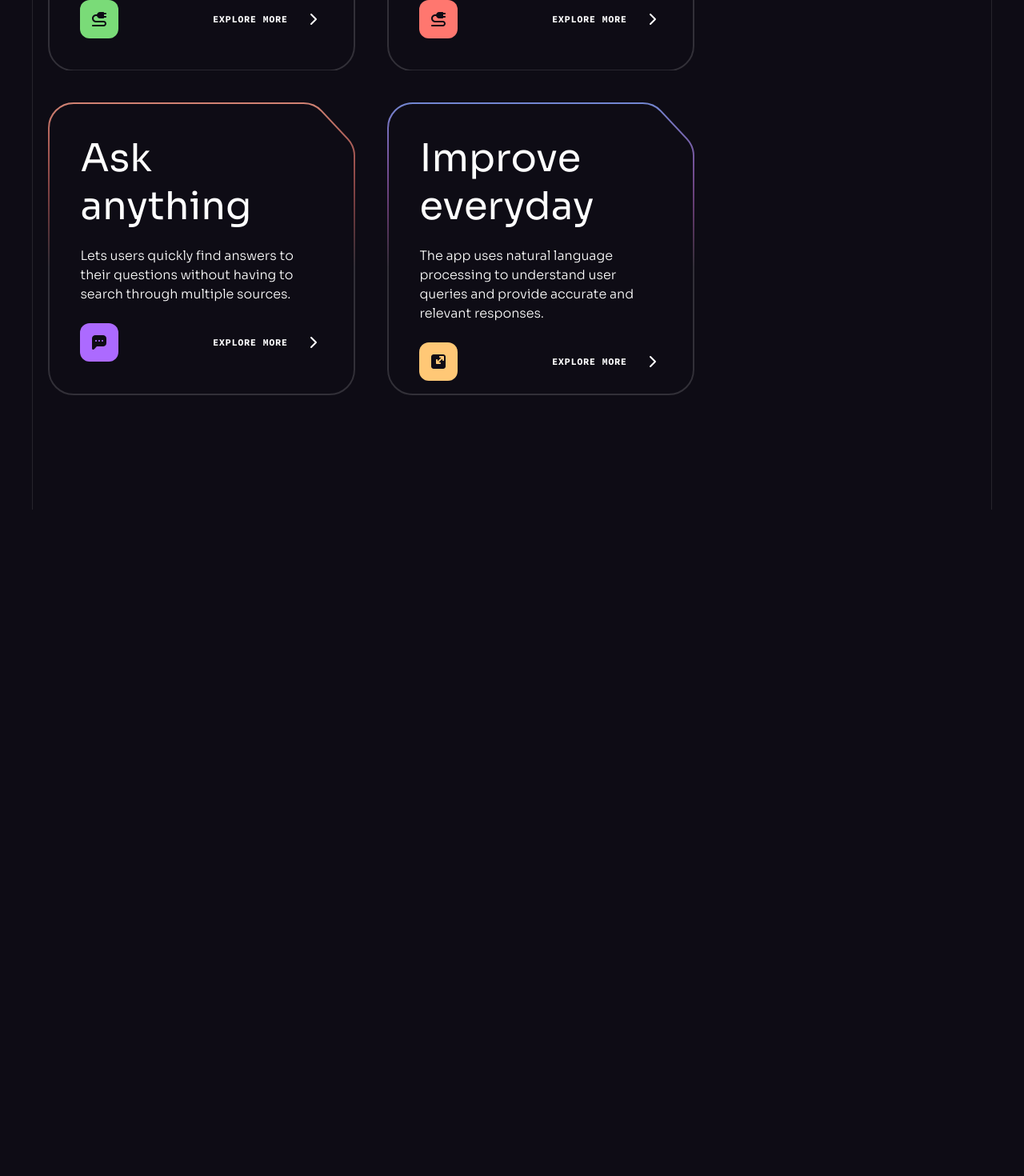
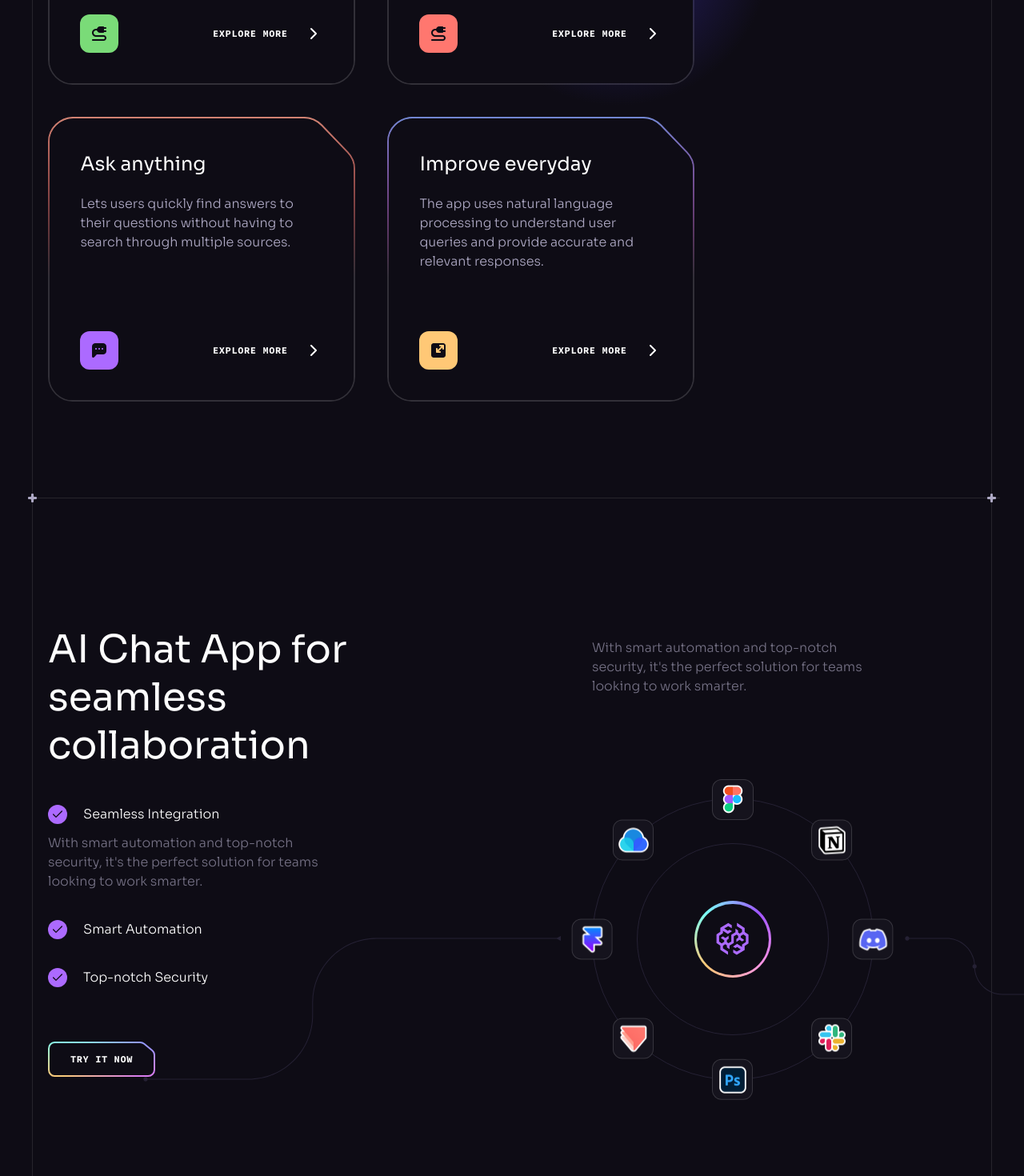
Before and after one commit to Lalord22/Brainwave-Website-Demo, a React (Vite) app: page / in a window 1280 px wide. Shown: the part 2360-3830 px from the top of the page at 80% size. Before the commit the page ends 2997 px from the top, so only its background shows below. Built offline with nearby package versions, Linux system fonts and the light colour scheme.

Commit message:
Adds collaborations component

```diff
--- a/src/App.jsx
+++ b/src/App.jsx
@@ -6,6 +6,7 @@
 import Header from "./components/Header";
 import Hero from "./components/Hero";
 import Benefits from "./components/Benefits";
+import Collaboration from "./components/Collaboration";
 
 const App = () => {
   return (
@@ -14,6 +15,7 @@
         <Header />
         <Hero />
         <Benefits />
+        <Collaboration />
       </div>
       <ButtonGradient />
     </>
--- a/src/components/Benefits.jsx
+++ b/src/components/Benefits.jsx
@@ -1,31 +1,31 @@
-import React from "react";
+import { benefits } from "../constants";
+import Heading from "./Heading";
 import Section from "./Section";
-import Heading from "./Heading";
-import { benefits } from "../constants";
-import { background } from "../assets";
 import Arrow from "../assets/svg/Arrow";
+import { GradientLight } from "./design/Benefits";
+import ClipPath from "../assets/svg/ClipPath";
 
 const Benefits = () => {
   return (
     <Section id="features">
-      <div className="container realtive z-2">
+      <div className="container relative z-2">
         <Heading
-          className="md:msx-w-md lg:max-2-2xl "
-          title="Chat Smarter with Brainwave"
+          className="md:max-w-md lg:max-w-2xl"
+          title="Chat Smarter, Not Harder with Brainwave"
         />
+
         <div className="flex flex-wrap gap-10 mb-10">
           {benefits.map((item) => (
             <div
-              className="block relative p-0.5 bg-no-repeat bg-[lenght:100%_100%]
-            md:max-w-[24rem]"
+              className="block relative p-0.5 bg-no-repeat bg-[length:100%_100%] md:max-w-[24rem]"
               style={{
                 backgroundImage: `url(${item.backgroundUrl})`,
               }}
               key={item.id}
             >
               <div className="relative z-2 flex flex-col min-h-[22rem] p-[2.4rem] pointer-events-none">
-                <h5 className="h2 mb-5">{item.title}</h5>
-                <p className="body-2 mb-6 text-m-3">{item.text}</p>
+                <h5 className="h5 mb-5">{item.title}</h5>
+                <p className="body-2 mb-6 text-n-3">{item.text}</p>
                 <div className="flex items-center mt-auto">
                   <img
                     src={item.iconUrl}
@@ -33,15 +33,33 @@
                     height={48}
                     alt={item.title}
                   />
-                  <p
-                    className="ml-auto font-code text-xs
-                  font-bold text-n-1 uppercase tracking-wider"
-                  >
-                    Explore More
+                  <p className="ml-auto font-code text-xs font-bold text-n-1 uppercase tracking-wider">
+                    Explore more
                   </p>
                   <Arrow />
                 </div>
               </div>
+
+              {item.light && <GradientLight />}
+
+              <div
+                className="absolute inset-0.5 bg-n-8"
+                style={{ clipPath: "url(#benefits)" }}
+              >
+                <div className="absolute inset-0 opacity-0 transition-opacity hover:opacity-10">
+                  {item.imageUrl && (
+                    <img
+                      src={item.imageUrl}
+                      width={380}
+                      height={362}
+                      alt={item.title}
+                      className="w-full h-full object-cover"
+                    />
+                  )}
+                </div>
+              </div>
+
+              <ClipPath />
             </div>
           ))}
         </div>
--- /dev/null
+++ b/src/components/Collaboration.jsx
@@ -0,0 +1,86 @@
+import { brainwaveSymbol, check } from "../assets";
+import { collabApps, collabContent, collabText } from "../constants";
+import Button from "./Button";
+import Section from "./Section";
+import { LeftCurve, RightCurve } from "./design/Collaboration";
+
+const Collaboration = () => {
+  return (
+    <Section crosses>
+      <div className="container lg:flex">
+        <div className="max-w-[25rem]">
+          <h2 className="h2 mb-4 md:mb-8">
+            AI Chat App for seamless collaboration
+          </h2>
+
+          <ul className="max-w-[22rem] mb-10 md:mb-14">
+            {collabContent.map((item) => (
+              <li className="mb-3 py-3" key={item.id}>
+                <div className="flex items-center">
+                  <img src={check} width={24} height={24} alt="check" />
+                  <h6 className="body-2 ml-5">{item.title}</h6>
+                </div>
+                {item.text && (
+                  <p className="body-2 mt-3 text-n-4">{item.text}</p>
+                )}
+              </li>
+            ))}
+          </ul>
+
+          <Button>Try it now</Button>
+        </div>
+
+        <div className="lg:ml-auto xl:w-[38rem] mt-4">
+          <p className="body-2 mb-8 text-n-4 md:mb-16 lg:mb-32 lg:w-[22rem] lg:mx-auto">
+            {collabText}
+          </p>
+
+          <div className="relative left-1/2 flex w-[22rem] aspect-square border border-n-6 rounded-full -translate-x-1/2 scale:75 md:scale-100">
+            <div className="flex w-60 aspect-square m-auto border border-n-6 rounded-full">
+              <div className="w-[6rem] aspect-square m-auto p-[0.2rem] bg-conic-gradient rounded-full">
+                <div className="flex items-center justify-center w-full h-full bg-n-8 rounded-full">
+                  <img
+                    src={brainwaveSymbol}
+                    width={48}
+                    height={48}
+                    alt="brainwave"
+                  />
+                </div>
+              </div>
+            </div>
+
+            <ul>
+              {collabApps.map((app, index) => (
+                <li
+                  key={app.id}
+                  className={`absolute top-0 left-1/2 h-1/2 -ml-[1.6rem] origin-bottom rotate-${
+                    index * 45
+                  }`}
+                >
+                  <div
+                    className={`relative -top-[1.6rem] flex w-[3.2rem] h-[3.2rem] bg-n-7 border border-n-1/15 rounded-xl -rotate-${
+                      index * 45
+                    }`}
+                  >
+                    <img
+                      className="m-auto"
+                      width={app.width}
+                      height={app.height}
+                      alt={app.title}
+                      src={app.icon}
+                    />
+                  </div>
+                </li>
+              ))}
+            </ul>
+
+            <LeftCurve />
+            <RightCurve />
+          </div>
+        </div>
+      </div>
+    </Section>
+  );
+};
+
+export default Collaboration;
```
